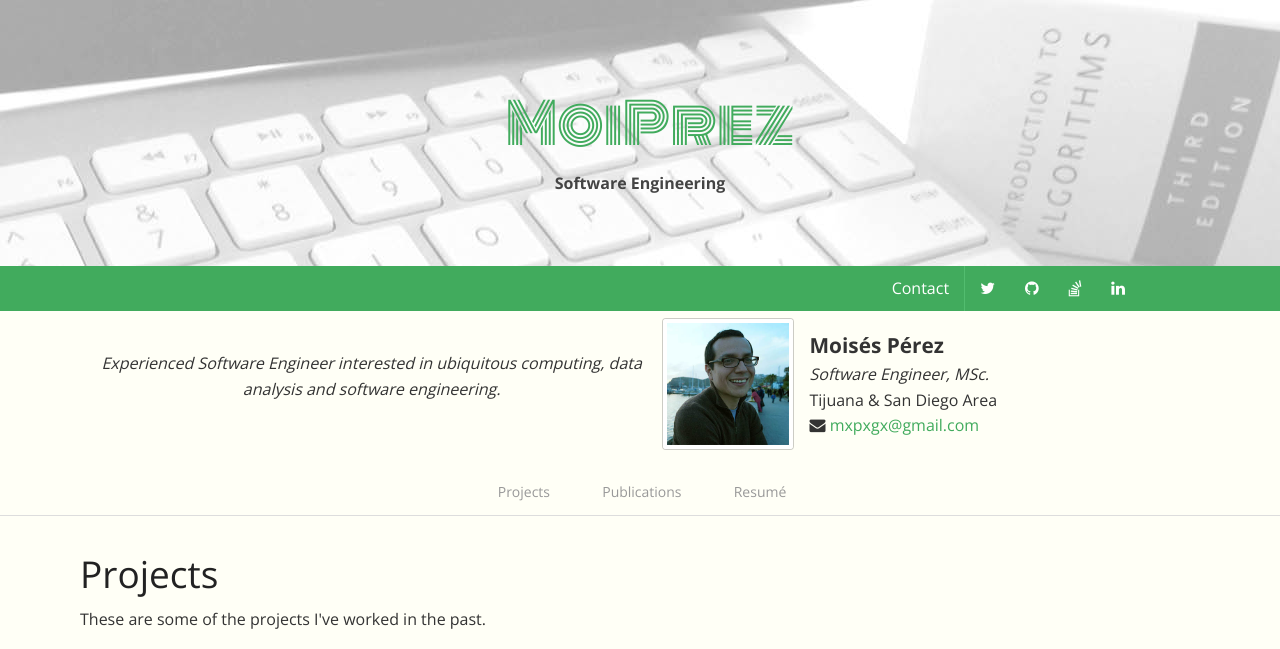
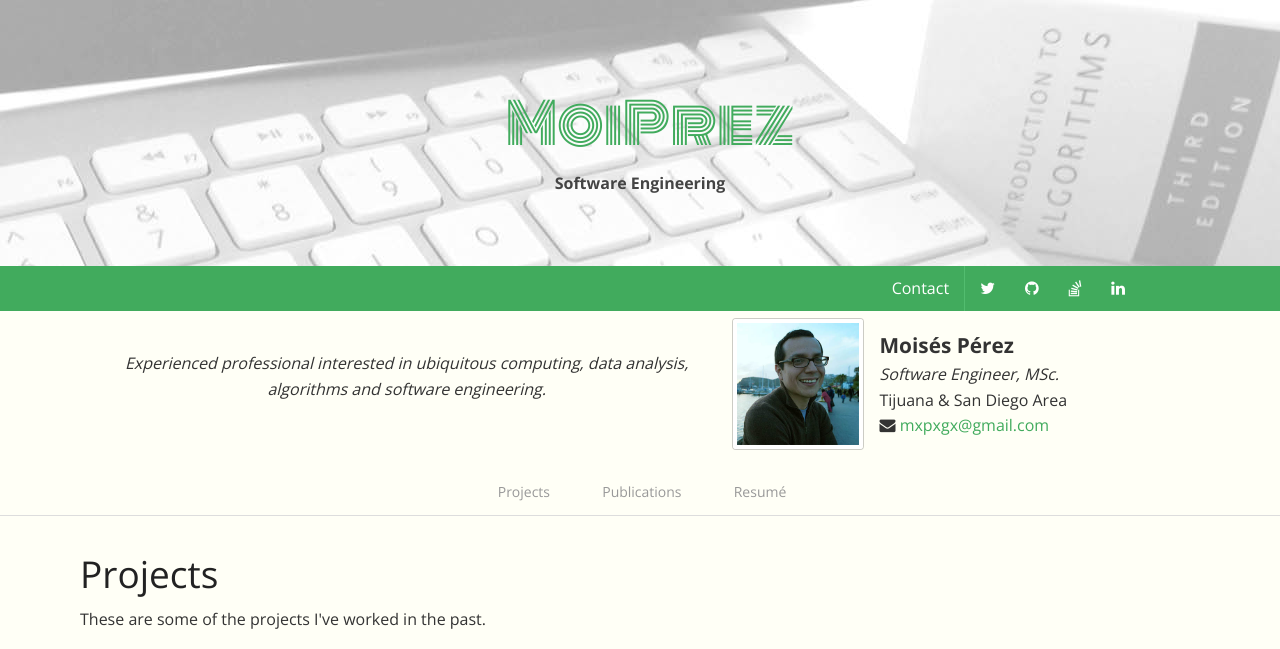
Before and after one commit to mxpxgx/moiprez.com-php, a PHP site: template application/views/home.html.twig in a window 1280 px wide. Shown: the top 649 px of the page. Run offline with PHP 8.4, Linux system fonts and the light colour scheme; the template is opened without the code that fills it, so the values that code supplies are empty; some libraries are stand-ins or nearby versions.

Commit message:
Improve home page design
Improve home page design

```diff
--- a/application/views/home.html.twig
+++ b/application/views/home.html.twig
@@ -6,8 +6,8 @@
 
 {% block content %}
 
-        <div class="profile row">
-        <p class="interests text-center">Experienced Software Engineer interested in ubiquitous computing, data analysis and software engineering.</p>
+        <div class="profile">
+        <p class="interests text-center">Experienced professional interested in ubiquitous computing, data analysis, algorithms and software engineering.</p>
         <img class="th" src="static/img/profile.jpg">
                 <ul class="vcard">
                   <li class="fn">Moisés Pérez</li>
--- a/application/views/templates/base.html.twig
+++ b/application/views/templates/base.html.twig
@@ -27,11 +27,15 @@
         <![endif]-->
 
         {% block header %}
+
             {% include "templates/header.html.twig" %}
+
         {% endblock %}
 
         {% block menu %}
+
             {% include "templates/menu.html.twig" %}
+
         {% endblock %}
 
         {% block content %}
@@ -40,7 +44,9 @@
         {% endblock %}
 
         {% block footer %}
+
             {% include "templates/footer.html.twig" %}
+
         {% endblock %}
 
         {% include "templates/js/jquery.html" %}
--- a/application/views/templates/footer.html.twig
+++ b/application/views/templates/footer.html.twig
@@ -1,5 +1,5 @@
         <footer>
 
                     <p class="text-center">MoiPrez.com © 2014 by Moises Perez</p>
-
+                    <br>
         </footer>
```
